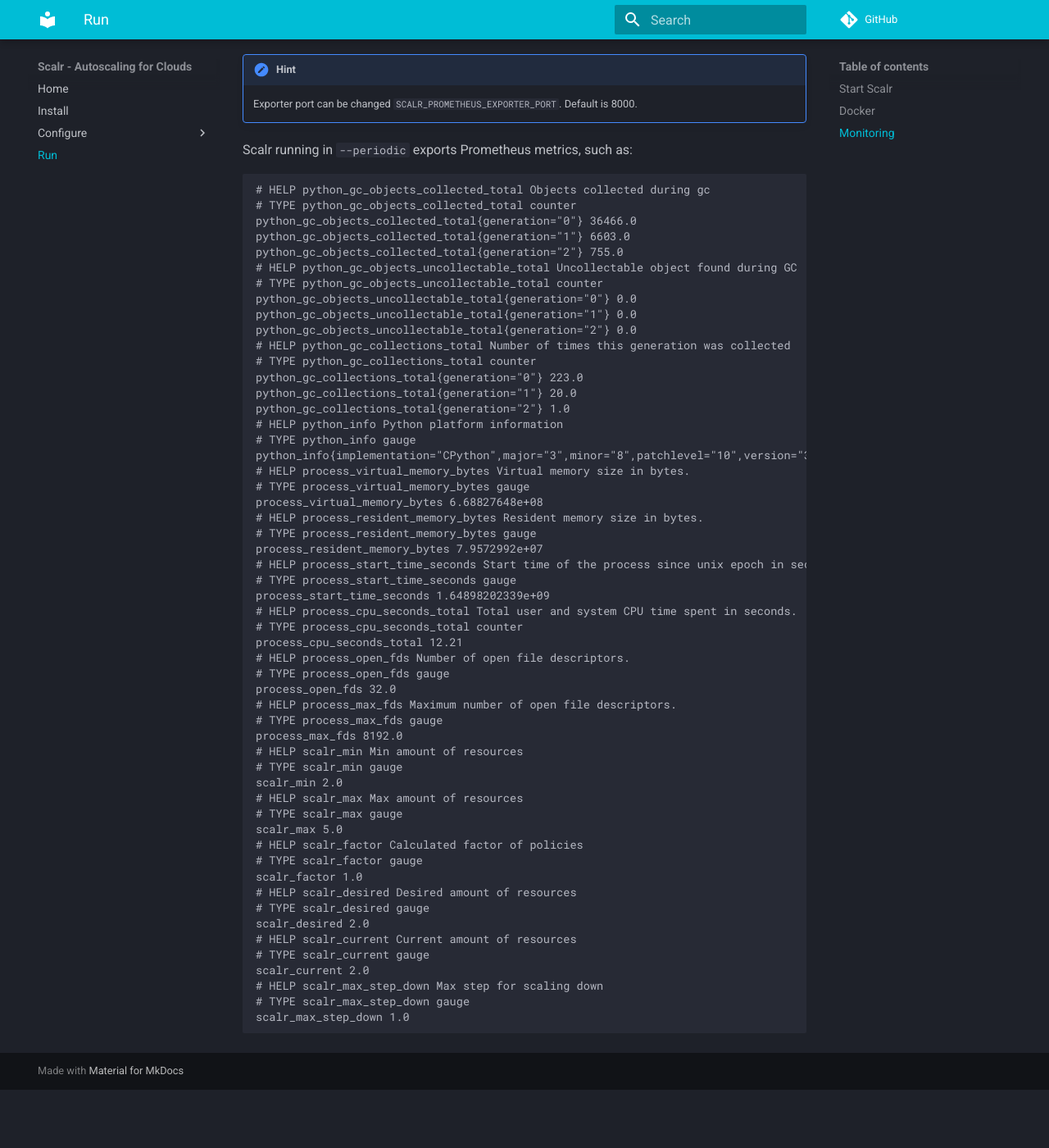
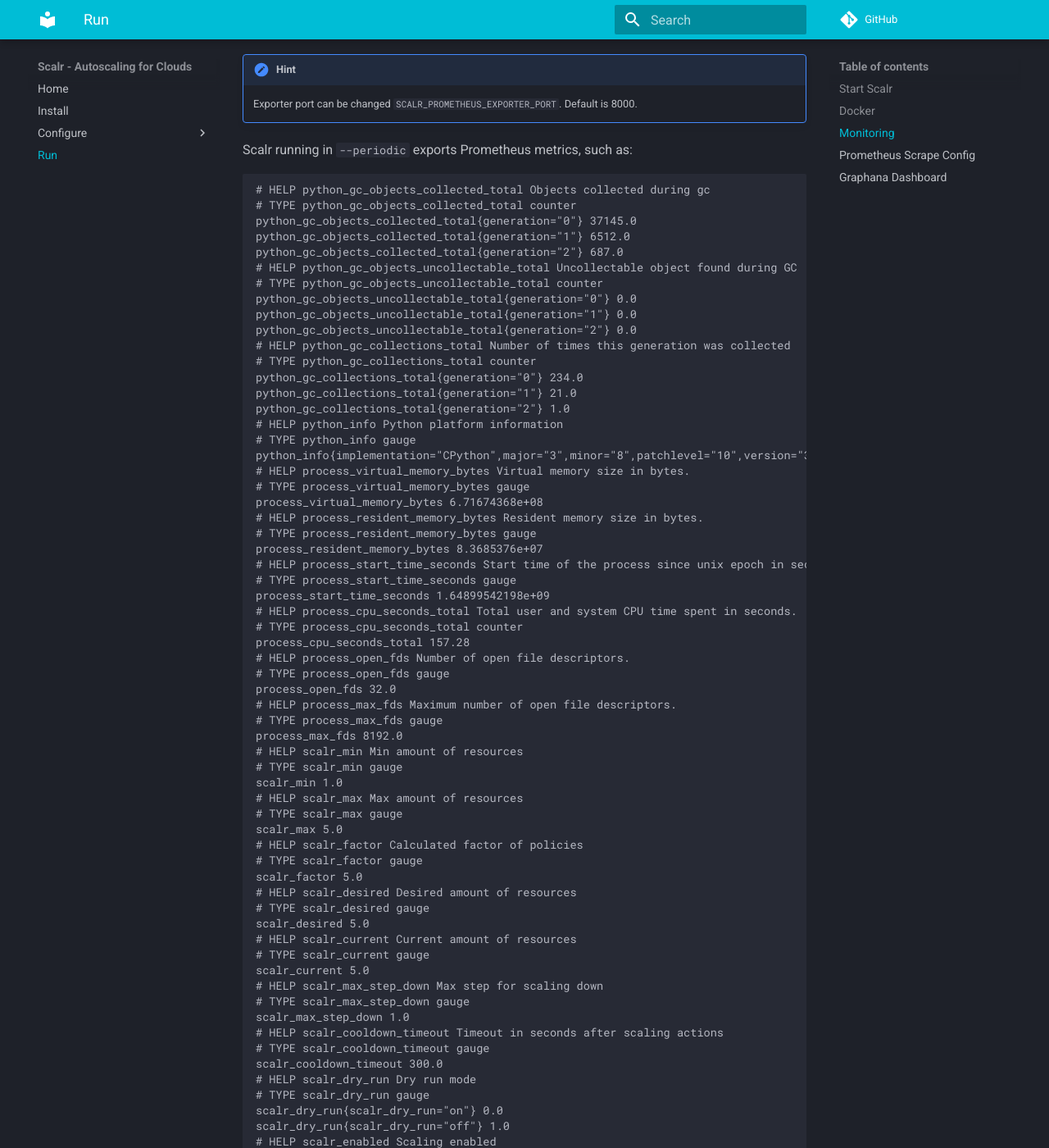
Before and after one commit to ngine-io/scalr, an MkDocs documentation site: the page built from docs/running.md, in a window 1280 px wide and 1400 px high, scrolled down 1065 px. Shown: the whole window at 82% size. Built offline with MkDocs 1.6.1 and Material for MkDocs 9.7.7, drawn with Linux system fonts in a browser that asks for light colours; comment, search, counter and statistics services are not loaded; before the commit the page ends 2394 px from its top, so only the background shows below that; some of the changed text lies outside the part shown.

Commit message:
improve monitoring

````diff
--- a/docs/running.md
+++ b/docs/running.md
@@ -52,13 +52,12 @@
 
 Scalr running in `--periodic` exports Prometheus metrics, such as:
 
-
 ```
 # HELP python_gc_objects_collected_total Objects collected during gc
 # TYPE python_gc_objects_collected_total counter
-python_gc_objects_collected_total{generation="0"} 36466.0
-python_gc_objects_collected_total{generation="1"} 6603.0
-python_gc_objects_collected_total{generation="2"} 755.0
+python_gc_objects_collected_total{generation="0"} 37145.0
+python_gc_objects_collected_total{generation="1"} 6512.0
+python_gc_objects_collected_total{generation="2"} 687.0
 # HELP python_gc_objects_uncollectable_total Uncollectable object found during GC
 # TYPE python_gc_objects_uncollectable_total counter
 python_gc_objects_uncollectable_total{generation="0"} 0.0
@@ -66,24 +65,24 @@
 python_gc_objects_uncollectable_total{generation="2"} 0.0
 # HELP python_gc_collections_total Number of times this generation was collected
 # TYPE python_gc_collections_total counter
-python_gc_collections_total{generation="0"} 223.0
-python_gc_collections_total{generation="1"} 20.0
+python_gc_collections_total{generation="0"} 234.0
+python_gc_collections_total{generation="1"} 21.0
 python_gc_collections_total{generation="2"} 1.0
 # HELP python_info Python platform information
 # TYPE python_info gauge
 python_info{implementation="CPython",major="3",minor="8",patchlevel="10",version="3.8.10"} 1.0
 # HELP process_virtual_memory_bytes Virtual memory size in bytes.
 # TYPE process_virtual_memory_bytes gauge
-process_virtual_memory_bytes 6.68827648e+08
+process_virtual_memory_bytes 6.71674368e+08
 # HELP process_resident_memory_bytes Resident memory size in bytes.
 # TYPE process_resident_memory_bytes gauge
-process_resident_memory_bytes 7.9572992e+07
+process_resident_memory_bytes 8.3685376e+07
 # HELP process_start_time_seconds Start time of the process since unix epoch in seconds.
 # TYPE process_start_time_seconds gauge
-process_start_time_seconds 1.64898202339e+09
+process_start_time_seconds 1.64899542198e+09
 # HELP process_cpu_seconds_total Total user and system CPU time spent in seconds.
 # TYPE process_cpu_seconds_total counter
-process_cpu_seconds_total 12.21
+process_cpu_seconds_total 157.28
 # HELP process_open_fds Number of open file descriptors.
 # TYPE process_open_fds gauge
 process_open_fds 32.0
@@ -92,20 +91,48 @@
 process_max_fds 8192.0
 # HELP scalr_min Min amount of resources
 # TYPE scalr_min gauge
-scalr_min 2.0
+scalr_min 1.0
 # HELP scalr_max Max amount of resources
 # TYPE scalr_max gauge
 scalr_max 5.0
 # HELP scalr_factor Calculated factor of policies
 # TYPE scalr_factor gauge
-scalr_factor 1.0
+scalr_factor 5.0
 # HELP scalr_desired Desired amount of resources
 # TYPE scalr_desired gauge
-scalr_desired 2.0
+scalr_desired 5.0
 # HELP scalr_current Current amount of resources
 # TYPE scalr_current gauge
-scalr_current 2.0
+scalr_current 5.0
 # HELP scalr_max_step_down Max step for scaling down
 # TYPE scalr_max_step_down gauge
 scalr_max_step_down 1.0
+# HELP scalr_cooldown_timeout Timeout in seconds after scaling actions
+# TYPE scalr_cooldown_timeout gauge
+scalr_cooldown_timeout 300.0
+# HELP scalr_dry_run Dry run mode
+# TYPE scalr_dry_run gauge
+scalr_dry_run{scalr_dry_run="on"} 0.0
+scalr_dry_run{scalr_dry_run="off"} 1.0
+# HELP scalr_enabled Scaling enabled
+# TYPE scalr_enabled gauge
+scalr_enabled{scalr_enabled="yes"} 1.0
+scalr_enabled{scalr_enabled="no"} 0.0
 ```
+
+## Prometheus Scrape Config
+
+```yaml
+scrape_configs:
+- job_name: scalr
+  metrics_path: /
+  scrape_interval: 5s
+  static_configs:
+    - targets:
+      - scalr-app:8000
+```
+
+## Graphana Dashboard
+
+
+A simple dashboard for scalr can be found on [Github]()
````
Also changed, not shown: 11 other files.
